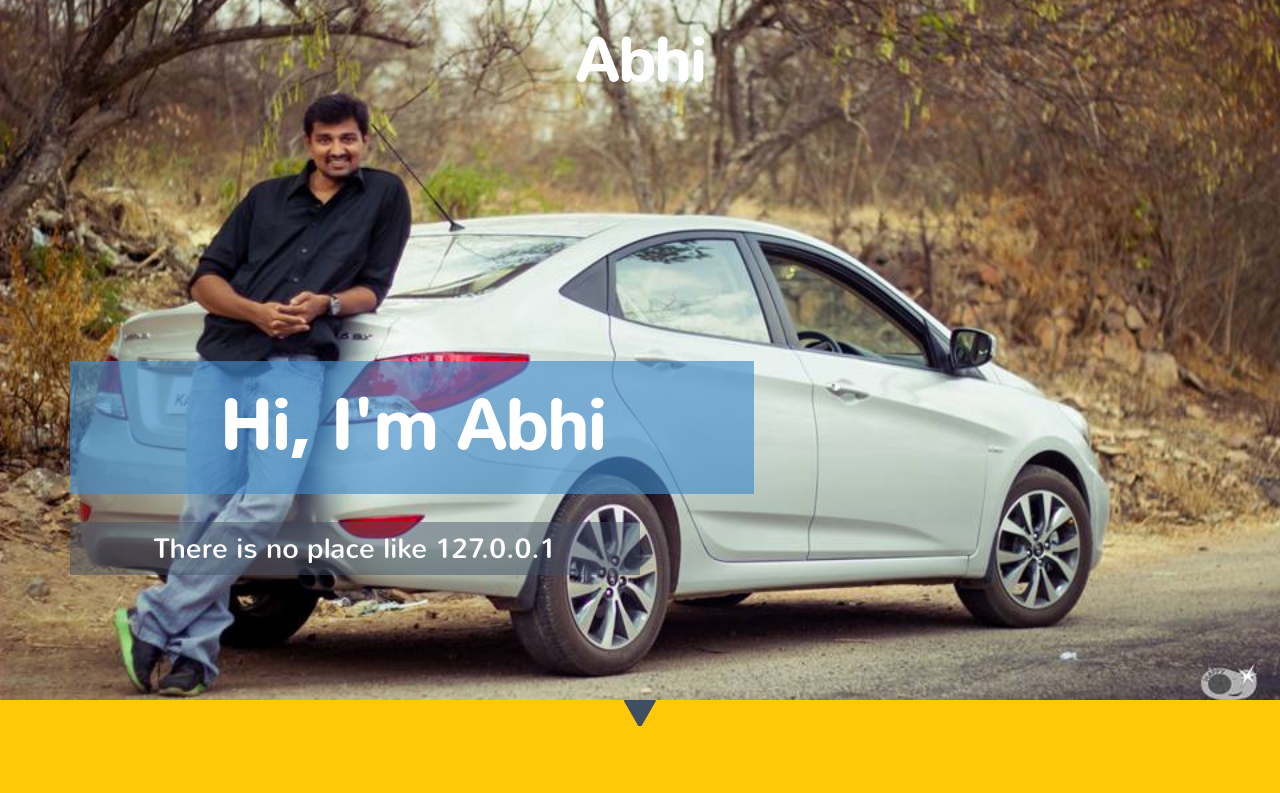
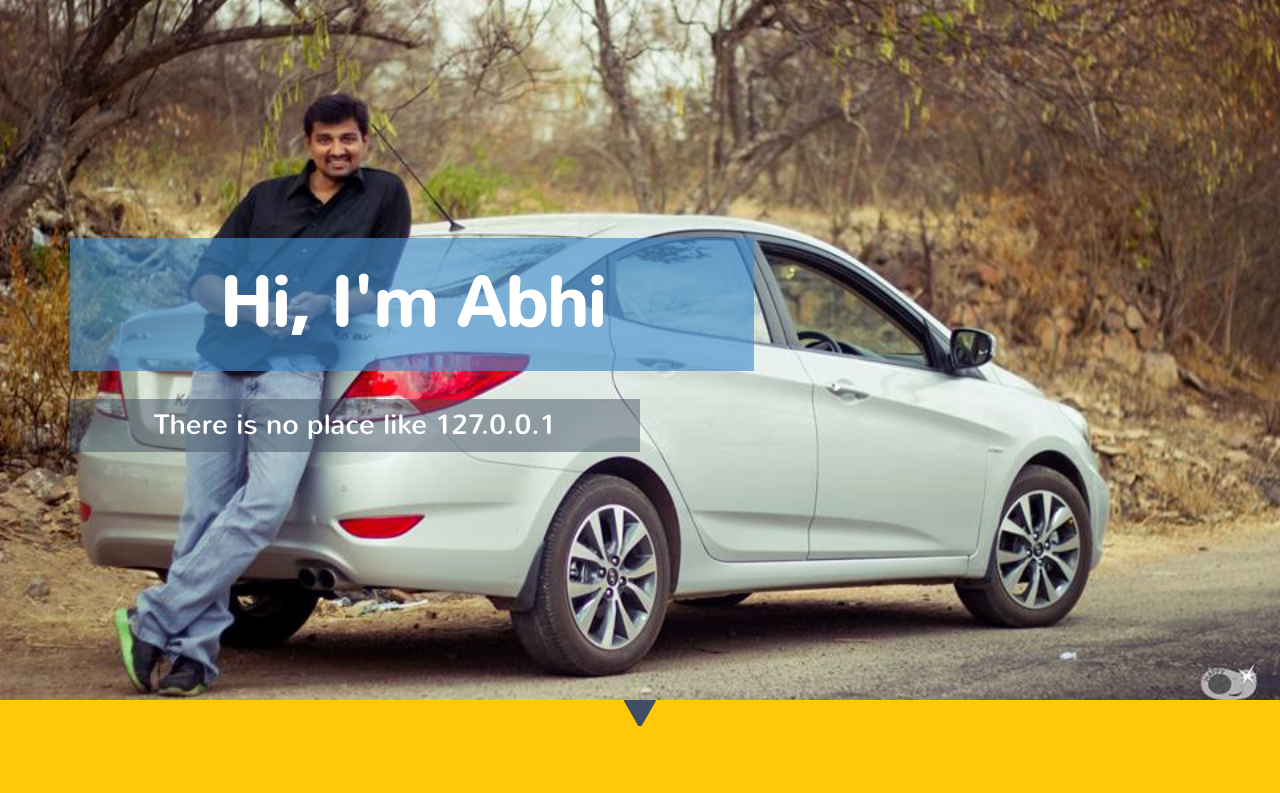
Before and after one commit to abhihn/abhinandan, a plain HTML site: page index.html in a window 1280 px wide. Shown: the top 793 px of the page. Drawn offline with Linux system fonts and the light colour scheme.

Commit message:
we are even

```diff
--- a/index.html
+++ b/index.html
@@ -54,9 +54,7 @@ Smartphone Compatible web template, free webdesigns for Nokia, Samsung, LG, Sony
 <!-- header -->
 	<div class="banner">
 		<div class="container">
-			<div class="logo">
-				<h1><a href="index.html">Abhi</a></h1>
-			</div>
+
 			<div class="banner-info">
 				<h2>Hi, I'm Abhi</h2>
 				<h3>There is no place like 127.0.0.1</h3>
```
